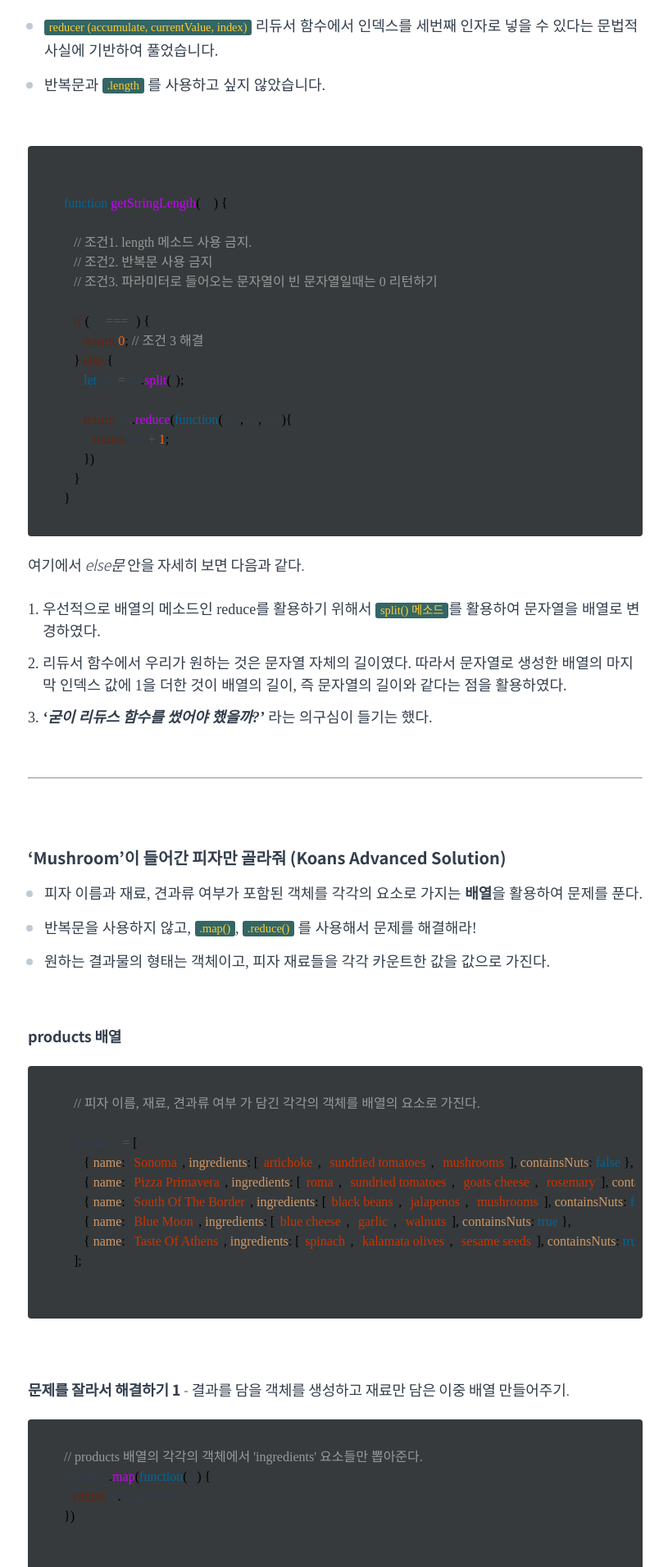
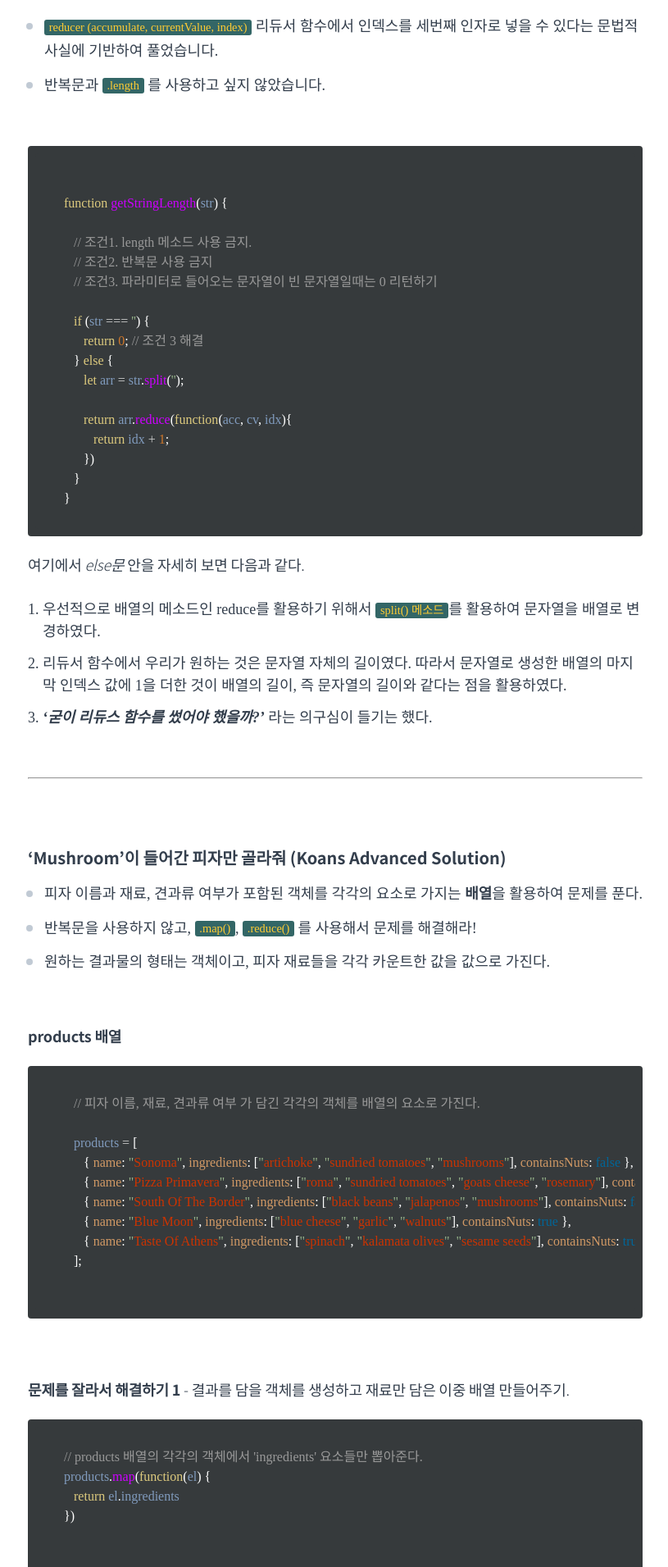
Before and after one commit to hankyeolk/hankyeolk.github.io, a Jekyll site: the page built from algorithm/01_배열_함수형메소드.md, in a window 1280 px wide. Shown: the part 338-2249 px from the top of the page at 82% size, without its empty margins (231-1046 px from the left). Built offline with Jekyll 4.4.1, drawn with Linux system fonts in a browser that asks for light colours; some web fonts are replaced.

Commit message:
Update _syntax.scss

```diff
--- a/_sass/_syntax.scss
+++ b/_sass/_syntax.scss
@@ -8,10 +8,10 @@
   color: #a00;
 } /* Error */
 .highlight .k {
-  color: $maron;
+  color: #ddca7e;
 } /* Keyword */
 .highlight .o {
-  color: #555;
+  color: #ccc;
 } /* Operator */
 .highlight .cm {
   color: #09f;
@@ -61,7 +61,7 @@
   color: #069;
 } /* Keyword.Constant */
 .highlight .kd {
-  color: #069;
+  color: #ddca7e;
 } /* Keyword.Declaration */
 .highlight .kn {
   color: #069;
@@ -119,9 +119,12 @@
 } /* Name.Tag */
 .highlight .nv {
   color: #033;
+}
+.highlight .nx {
+  color: #809bbd;
 } /* Name.Variable */
 .highlight .p {
-  color: black;
+  color: white;
 } /* Literal.String */
 .highlight .ow {
   color: #000;
@@ -130,22 +133,25 @@
   color: #bbb;
 } /* Text.Whitespace */
 .highlight .mf {
-  color: #f60;
+  color: #d0782a;
 } /* Literal.Number.Float */
 .highlight .mh {
-  color: #f60;
+  color: #d0782a;
 } /* Literal.Number.Hex */
 .highlight .mi {
-  color: #f60;
+  color: #d0782a;
 } /* Literal.Number.Integer */
 .highlight .mo {
-  color: #f60;
+  color: #d0782a;
 } /* Literal.Number.Oct */
 .highlight .sb {
   color: #c30;
 } /* Literal.String.Backtick */
 .highlight .sc {
   color: #c30;
+}
+.highlight .dl {
+  color: #96b38a;
 } /* Literal.String.Char */
 .highlight .sd {
   color: #c30;
```
